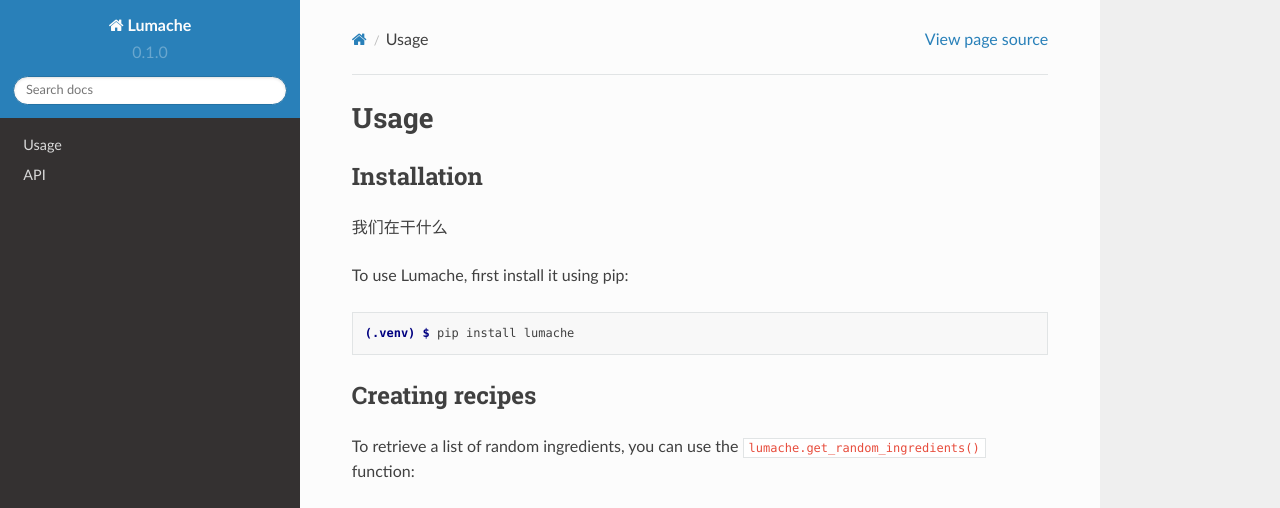
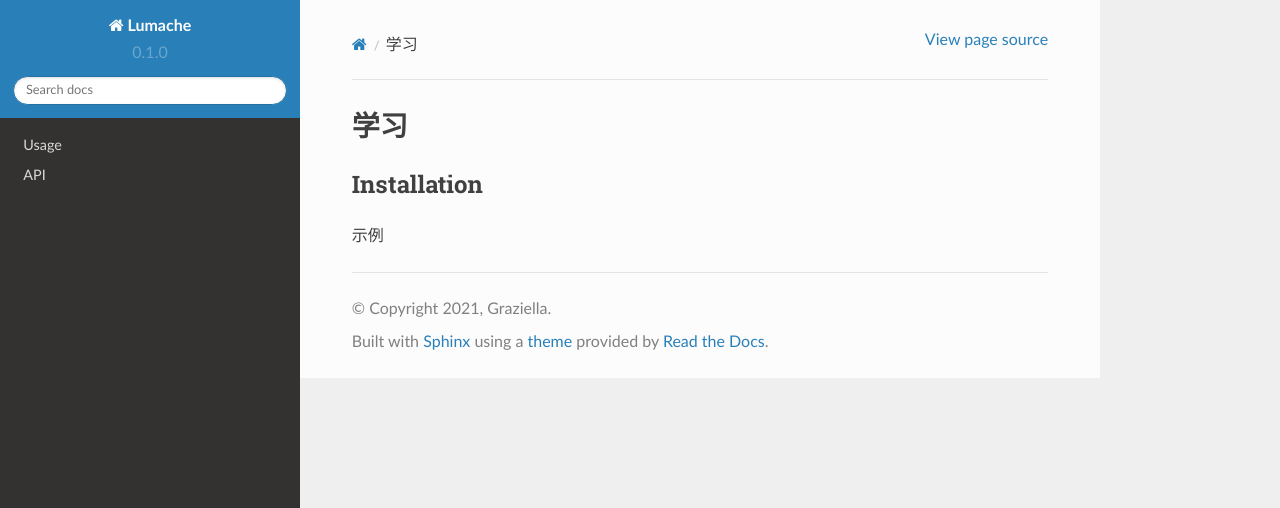
Before and after one commit to sandaowu/IACCS-Python-Study, a Sphinx documentation site: the page built from docs/source/study1.rst, in a window 1280 px wide and 1084 px high. Shown: the top 508 px of the window. Built offline with Sphinx 7.4.7 and the Read the Docs theme 2.0.0, drawn with Linux system fonts in a browser that asks for light colours; some of the changed text lies outside the part shown; grey boxes are pictures that could not be loaded.

Commit message:
Update study1.rst

```diff
--- a/docs/source/study1.rst
+++ b/docs/source/study1.rst
@@ -1,4 +1,4 @@
-Usage
+学习
 =====
 
 .. _installation:
@@ -7,30 +7,4 @@
 ------------
 
 
-我们在干什么
-
-To use Lumache, first install it using pip:
-
-.. code-block:: console
-
-   (.venv) $ pip install lumache
-
-Creating recipes
-----------------
-
-To retrieve a list of random ingredients,
-you can use the ``lumache.get_random_ingredients()`` function:
-
-.. autofunction:: lumache.get_random_ingredients
-
-The ``kind`` parameter should be either ``"meat"``, ``"fish"``,
-or ``"veggies"``. Otherwise, :py:func:`lumache.get_random_ingredients`
-will raise an exception.
-
-.. autoexception:: lumache.InvalidKindError
-
-For example:
-
->>> import lumache
->>> lumache.get_random_ingredients()
-['shells', 'gorgonzola', 'parsley']
+示例
```
